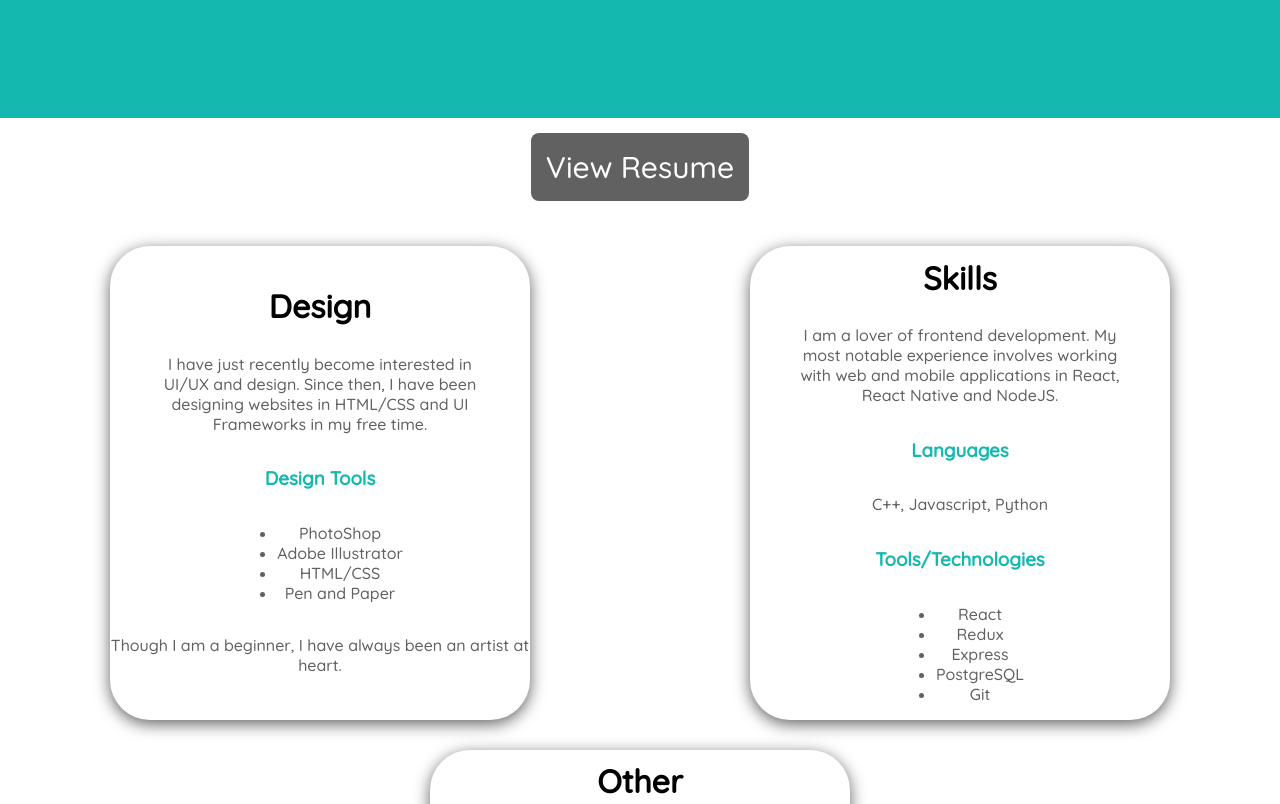
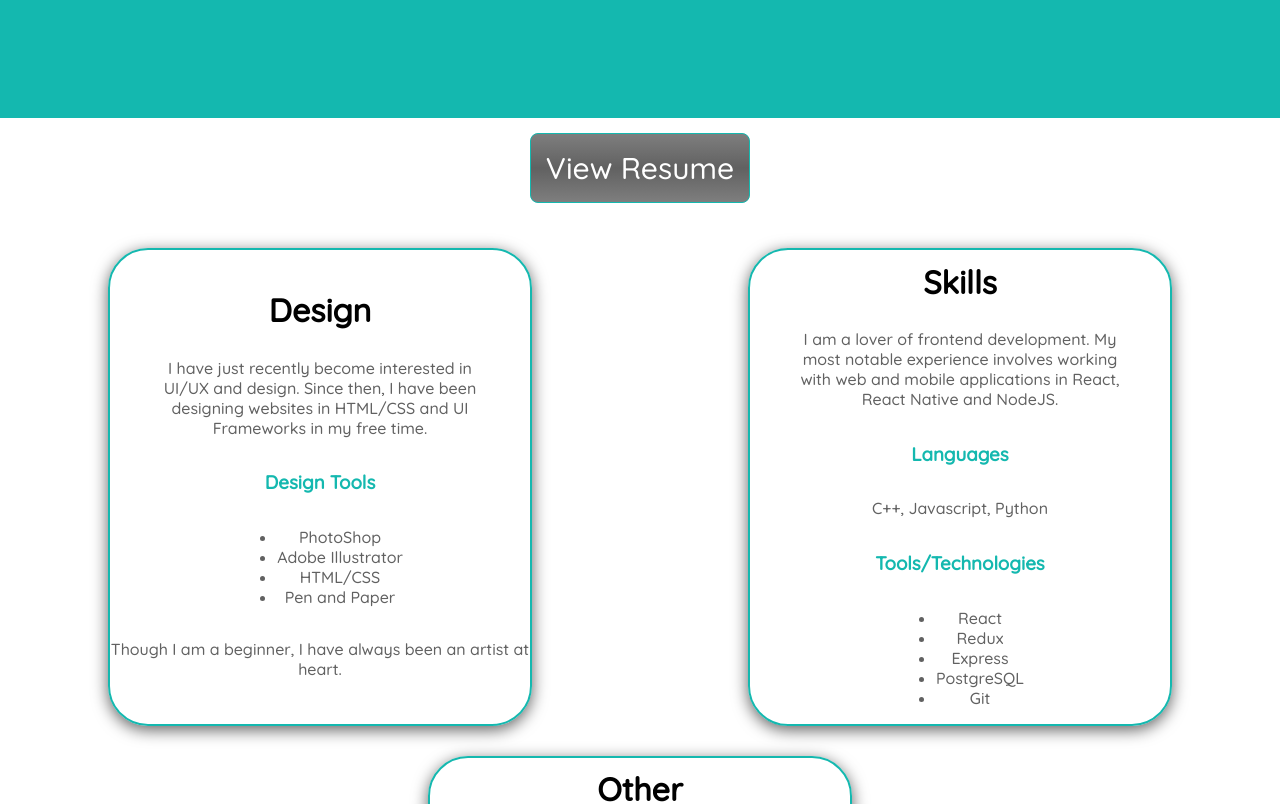
Before and after one commit to Marjan154/marjan-personal-website, a React (Create React App) app: page /#/ in a window 1280 px wide. Shown: the part 3100-3904 px from the top of the page. Built offline with nearby package versions, Linux system fonts and the light colour scheme.

Commit message:
gradient button

```diff
--- a/src/styles/home.css
+++ b/src/styles/home.css
@@ -28,7 +28,7 @@ body {
 }
 
 .color {
-  background-color: #14b8af;
+  background-color: ;
 }
 .words {
   font-family: "Quicksand", sans-serif;
@@ -84,6 +84,8 @@ body {
   font-size: 30px;
   margin: 15px 2px 30px;
   cursor: pointer;
+  border: 1px solid #14b8af;
+  background-image: linear-gradient(#7e7e7e, #616161, #7e7e7e);
 }
 
 .card {
@@ -99,6 +101,7 @@ body {
   line-height: 20px;
   margin: 15px;
   float: top;
+  border: 2px solid #14b8af;
 }
 .card p {
   width: 25vw;
```
